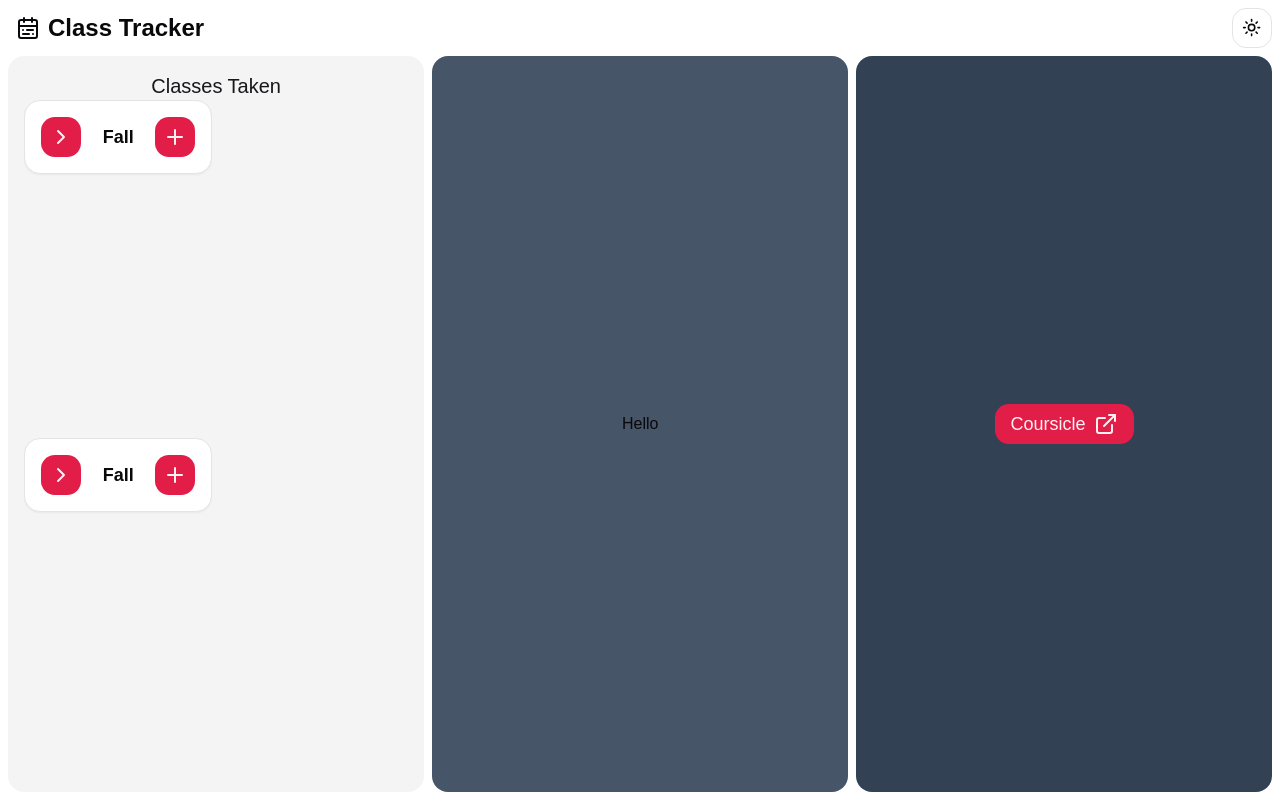
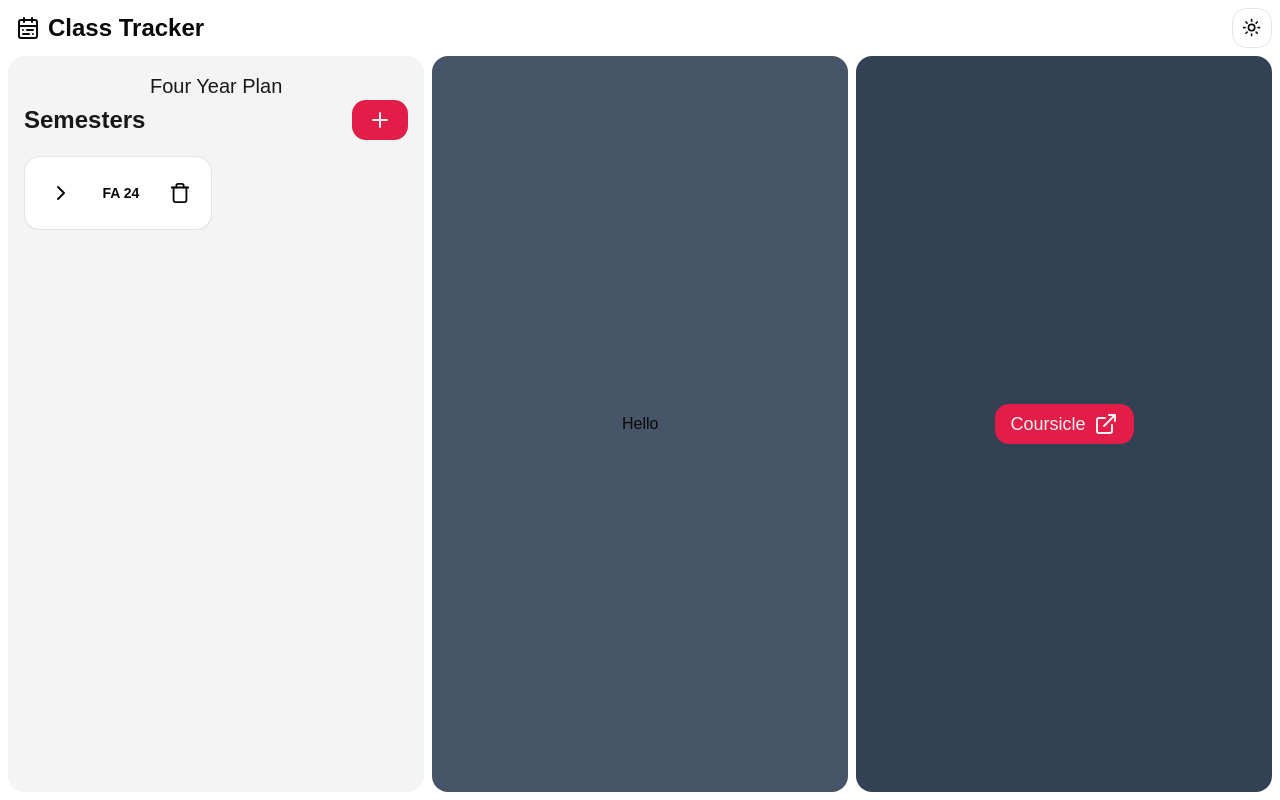
Before and after one commit to dtsivkovski/class-tracker, a Next.js app: page / in a window 1280 px wide. Built offline with nearby package versions, Linux system fonts and the light colour scheme.

Commit message:
added semesters page and adjusted cards and state saving

```diff
--- a/app/_components/_classestaken/classestaken.tsx
+++ b/app/_components/_classestaken/classestaken.tsx
@@ -1,15 +1,13 @@
 "use client"
 
-import SemesterCard from "./semestercard";
+import Semesters from "./semesters";
 
 const ClassesTaken = () => {
 
     return (
         <>
-        <h1 className="text-xl">Classes Taken</h1>
         <div className="flex flex-row flex-wrap text-start w-full h-full overflow-scroll gap-x-2">
-            <SemesterCard />
-            <SemesterCard />
+            <Semesters />
         </div>
         </>
     )
--- a/app/_components/_classestaken/semestercard.tsx
+++ b/app/_components/_classestaken/semestercard.tsx
@@ -1,10 +1,10 @@
 "use client"
 
-import { useState } from 'react';
+import { useState, ChangeEvent } from 'react';
 import { Card } from "@/components/ui/card";
 import { Button } from "@/components/ui/button";
 import { Table, TableBody, TableCell, TableHead, TableHeader, TableRow } from "@/components/ui/table";
-import { ChevronRight, Plus } from 'lucide-react';
+import { ChevronRight, Plus, Trash } from 'lucide-react';
 import { Input } from '@/components/ui/input';
 
 type TableData = {
@@ -15,34 +15,72 @@
 
 type Column = keyof TableData;
 
-const SemesterCard = () => {
+type Semester = {
+    name: string;
+    tableData: TableData[];
+};
+
+type SemesterCardProps = {
+    semester: Semester;
+    onUpdate: (updatedSemester: Semester) => void;
+};
+
+const SemesterCard = ({ semester, onUpdate }: SemesterCardProps) => {
     const [isOpen, setIsOpen] = useState(false);
-    const [tableData, setTableData] = useState(
-        Array.from({ length: 5 }).map((_, rowIndex) => ({
-            col1: `GCI 200`,
-            col2: `3`,
-        }))
-    );
+    const [localSemester, setLocalSemester] = useState(semester);
 
     const toggleDropdown = () => {
         setIsOpen(!isOpen);
     };
 
     const handleInputChange = (rowIndex: number, column: Column, value: string) => {
-        const newData = [...tableData];
-        newData[rowIndex][column] = value;
-        setTableData(newData);
+        const newTableData = [...localSemester.tableData];
+        newTableData[rowIndex][column] = value;
+        const updatedSemester = { ...localSemester, tableData: newTableData };
+        setLocalSemester(updatedSemester);
+        onUpdate(updatedSemester);
+    };
+
+    const handleSemesterNameChange = (value: string) => {
+        const updatedSemester = { ...localSemester, name: value };
+        setLocalSemester(updatedSemester);
+        onUpdate(updatedSemester);
+    };
+
+    const addNewRow = () => {
+        const newTableData = [...localSemester.tableData, { col1: '', col2: '', col3: '' }];
+        const updatedSemester = { ...localSemester, tableData: newTableData };
+        setLocalSemester(updatedSemester);
+        onUpdate(updatedSemester);
+    };
+
+    const handleDeleteRow = (rowIndex: number) => {
+        const newTableData = [...localSemester.tableData];
+        newTableData.splice(rowIndex, 1);
+        const updatedSemester = { ...localSemester, tableData: newTableData };
+        setLocalSemester(updatedSemester);
+        onUpdate(updatedSemester);
     };
 
     return (
         <div className="flex flex-col text-start w-[49%] overflow-scroll">
             <Card className="w-full p-4">
                 <div className="flex flex-row justify-between items-center">
-                    <Button variant="default" className="py-4 px-2" onClick={toggleDropdown}>
+                    <Button variant="ghost" className="py-4 px-2" onClick={toggleDropdown}>
                         <ChevronRight className={`transition-all transform ${isOpen ? 'rotate-90' : ''}`} />
                     </Button>
-                    <h2 className="text-lg font-bold">Fall</h2>
-                    <Button variant="default" className="py-4 px-2"><Plus /></Button>
+                    <h2 className="text-lg font-bold">
+                        <Input
+                            variant="ghost"
+                            type="text"
+                            value={localSemester.name}
+                            className="w-20 p-2 rounded text-center"
+                            onChange={(e: ChangeEvent<HTMLInputElement>) => handleSemesterNameChange(e.target.value)}
+                        />
+                    </h2>
+                    <Button variant="ghost" className="py-4 px-2 w-10" onClick={addNewRow}>
+                        <Trash size={22} />
+                    </Button>
                 </div>
                 {isOpen && (
                     <div className="overflow-auto">
@@ -54,28 +92,38 @@
                                 </TableRow>
                             </TableHeader>
                             <TableBody>
-                                {tableData.map((row, rowIndex) => (
+                                {localSemester.tableData.map((row, rowIndex) => (
                                     <TableRow key={rowIndex}>
-                                        <TableCell>
+                                        <TableCell className="h-8 p-1 pr-4">
                                             <Input
                                                 variant="ghost"
                                                 type="text"
                                                 value={row.col1}
                                                 onChange={(e) => handleInputChange(rowIndex, 'col1', e.target.value)}
-                                                className="w-full p-2 rounded"
+                                                className="w-full p-2 h-4 rounded"
+                                                placeholder="FFC 100"
                                             />
                                         </TableCell>
-                                        <TableCell>
+                                        <TableCell className="h-8 p-1 w-8 grid grid-flow-col gap-x-2 align-center content-center justify-center">
                                             <Input
                                                 variant="ghost"
                                                 type="text"
                                                 value={row.col2}
                                                 onChange={(e) => handleInputChange(rowIndex, 'col2', e.target.value)}
-                                                className="w-full p-2 rounded"
+                                                className="w-8 p-2 ml-6 h-4 rounded"
+                                                placeholder="3"
                                             />
+                                            <Trash className="cursor-pointer" size={20} onClick={() => handleDeleteRow(rowIndex)} />
                                         </TableCell>
                                     </TableRow>
                                 ))}
+                                <TableRow>
+                                    <TableCell colSpan={2} className="h-8 p-1 pr-4 w-full">
+                                        <div className="flex justify-end w-full">
+                                            <Plus className="cursor-pointer mr-[2px]" size={20} onClick={addNewRow} />
+                                        </div>
+                                    </TableCell>
+                                </TableRow>
                             </TableBody>
                         </Table>
                     </div>
--- /dev/null
+++ b/app/_components/_classestaken/semesters.tsx
@@ -0,0 +1,92 @@
+import { useEffect, useState, ChangeEvent } from 'react';
+import SemesterCard from './semestercard';
+import { Button } from "@/components/ui/button";
+import { Plus } from 'lucide-react';
+
+type TableData = {
+    col1: string;
+    col2: string;
+    col3: string;
+};
+
+type Semester = {
+    name: string;
+    tableData: TableData[];
+};
+
+const Semesters = () => {
+    const [semesters, setSemesters] = useState<Semester[]>([]);
+
+    useEffect(() => {
+        // Load initial state from localStorage
+        const savedSemesters = localStorage.getItem('semesters');
+        if (savedSemesters) {
+            setSemesters(JSON.parse(savedSemesters));
+        } else {
+            // Initialize with default data if nothing is in localStorage
+            setSemesters([
+                {
+                    name: "FA 24",
+                    tableData: Array.from({ length: 5 }).map((_, rowIndex) => ({
+                        col1: `Row ${rowIndex + 1} Col 1`,
+                        col2: `Row ${rowIndex + 1} Col 2`,
+                        col3: `Row ${rowIndex + 1} Col 3`,
+                    }))
+                }
+            ]);
+        }
+    }, []);
+
+    useEffect(() => {
+        // Save semesters to localStorage whenever it changes
+        localStorage.setItem('semesters', JSON.stringify(semesters));
+    }, [semesters]);
+
+    const addNewSemester = () => {
+        let semesterName = "FA 24";
+        // if last semester name is fall, then next name is interterm -> spring -> summer -> fall
+        // update year as well if the last semester name is fall
+        if (semesters.length > 0) {
+            const lastSemesterName = semesters[semesters.length - 1].name;
+            if (lastSemesterName.includes("FA")) {
+                const year = parseInt(lastSemesterName.split(" ")[1]);
+                semesterName = `INT ${year + 1}`;
+            } else if (lastSemesterName.includes("INT")) {
+                semesterName = `SP ${lastSemesterName.split(" ")[1]}`;
+            } else if (lastSemesterName.includes("SP")) {
+                semesterName = `SUM ${lastSemesterName.split(" ")[1]}`;
+            } else if (lastSemesterName.includes("SUM")) {
+                semesterName = `FA ${lastSemesterName.split(" ")[1]}`;
+            }
+        }
+        setSemesters([...semesters, { name: semesterName, tableData: [] }]);
+    };
+
+    const updateSemester = (index: number, updatedSemester: Semester) => {
+        const newSemesters = [...semesters];
+        newSemesters[index] = updatedSemester;
+        setSemesters(newSemesters);
+    };
+
+    return (
+        <div className="w-full">
+            <div className="flex flex-row justify-between items-center mb-4">
+                <h1 className="text-2xl font-bold">Semesters</h1>
+                <Button variant="default" onClick={addNewSemester}>
+                    <Plus />
+                </Button>
+            </div>
+            <div className="flex flex-wrap w-full gap-2">
+                {semesters.map((semester, index) => (
+                    <SemesterCard
+                        key={index}
+                        semester={semester}
+                        onUpdate={(updatedSemester) => updateSemester(index, updatedSemester)}
+                    />
+                ))}
+            </div>
+        </div>
+    );
+};
+
+export default Semesters;
--- a/app/page.tsx
+++ b/app/page.tsx
@@ -11,11 +11,13 @@
     <>
       <div className="flex flex-col items-center justify-center h-screen bg-background">
       <div className="flex flex-row items-center justify-between w-full p-2 pb-0">
-        <div className="text-2xl font-bold text-foreground px-2 gap-x-2 flex flex-row"><CalendarRange className="translate-y-1" />Class Tracker</div>
+        <div className="text-2xl font-bold text-foreground px-2 gap-x-2 flex flex-row cursor-default">
+          <CalendarRange className="translate-y-1" />Class Tracker</div>
         <ModeToggle />
-        </div>
+      </div>
       <div className="flex flex-row items-center justify-center h-full w-full p-2 gap-x-2">
         <div className="flex bg-secondary text-secondary-foreground h-full p-4 flex-col rounded-lg items-center justify-center basis-1/3">
+          <h1 className="text-xl">Four Year Plan</h1>
           <ClassesTaken />
         </div>
         <div className="flex bg-slate-600 h-full flex-col rounded-lg items-center justify-center basis-1/3">
```
